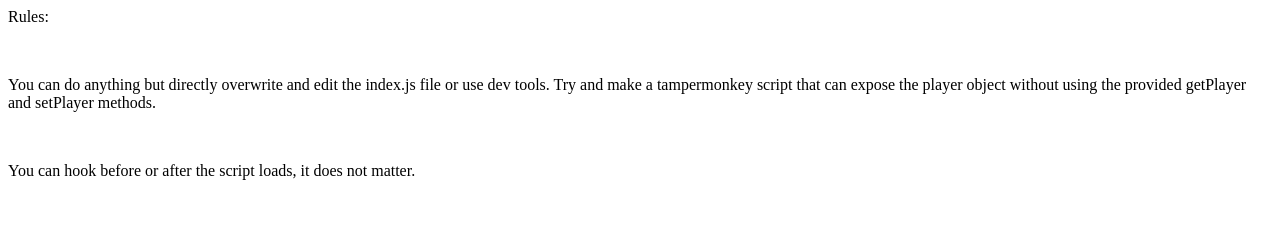
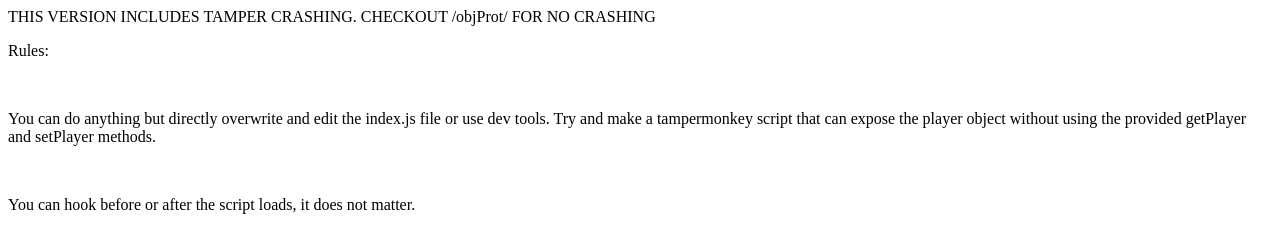
Before and after one commit to TristonStuart/tristonstuart.github.io, a plain HTML site: page objProtectHard/index.html in a window 1280 px wide. Drawn offline with Linux system fonts and the light colour scheme.

Commit message:
Update index.html

```diff
--- a/objProtectHard/index.html
+++ b/objProtectHard/index.html
@@ -3,6 +3,7 @@
     <script src="index.js"></script>
   </head>
   <body>
+    <p>THIS VERSION INCLUDES TAMPER CRASHING. CHECKOUT /objProt/ FOR NO CRASHING</p>
     <p>Rules:</p> <br>
     <p>You can do anything but directly overwrite and edit the index.js file or use dev tools. Try and make a tampermonkey script that can expose the player object without using the provided getPlayer and setPlayer methods.</p> <br>
     <p>You can hook before or after the script loads, it does not matter.</p>
```
